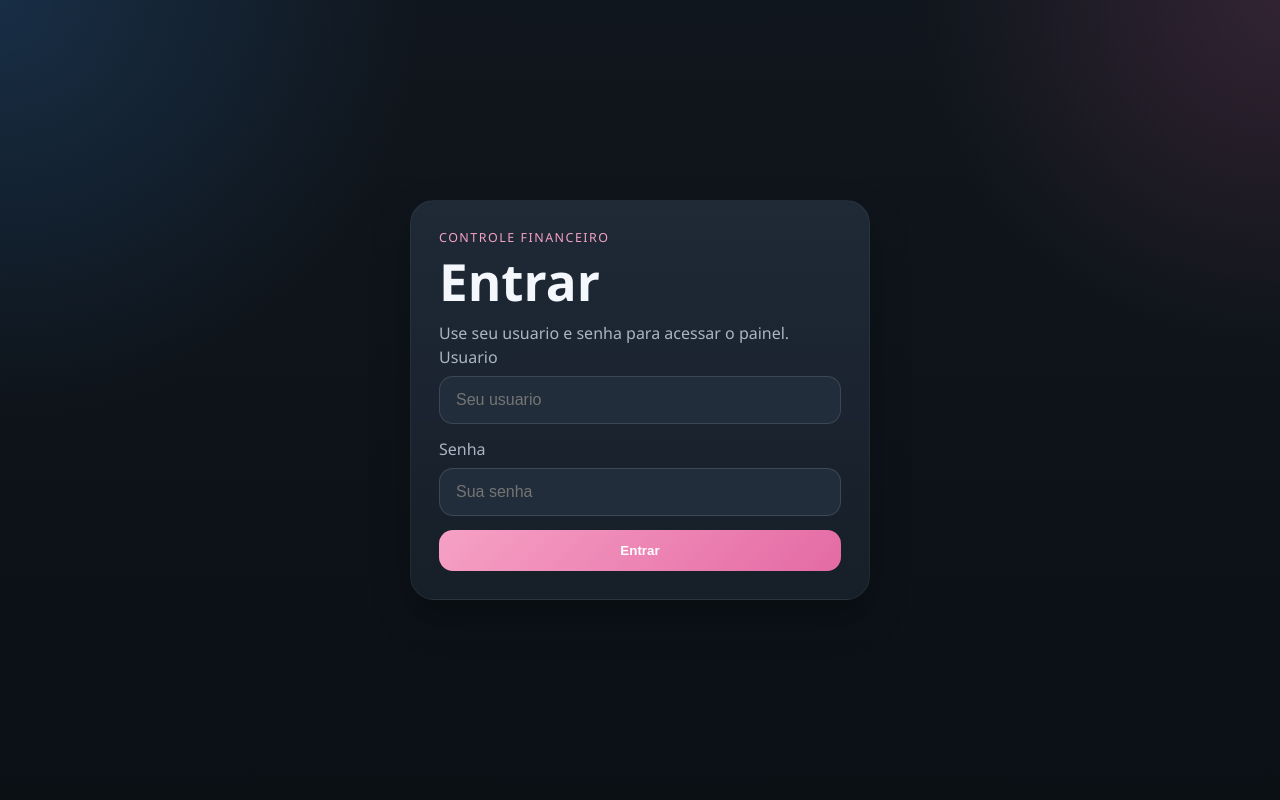
After one commit to edypinho1997-rgb/controle-financeiro, a Flask app: page /login in a window 1280 px wide. The commit adds this page. Run offline with Flask 3, Linux system fonts and the light colour scheme; data that the repository does not hold is empty.

Commit message:
Add simple login protection

```diff
--- a/app_web.py
+++ b/app_web.py
@@ -3,12 +3,14 @@ import os
 import sqlite3
 from pathlib import Path
 
-from flask import Flask, g, redirect, render_template, request, url_for
+from flask import Flask, flash, g, redirect, render_template, request, session, url_for
 
 
 BASE_DIR = Path(__file__).resolve().parent
 JSON_PATH = BASE_DIR / "dados.json"
 DATABASE_PATH = Path(os.environ.get("DATABASE_PATH", BASE_DIR / "financeiro_web.db"))
+LOGIN_USER = os.environ.get("LOGIN_USER", "edypinheiro")
+LOGIN_PASSWORD = os.environ.get("LOGIN_PASSWORD", "controle123")
 
 TIPOS = {
     "entrada": "Entrada",
@@ -18,6 +20,7 @@ TIPOS = {
 
 
 app = Flask(__name__)
+app.secret_key = os.environ.get("SECRET_KEY", "controle-financeiro-secret")
 
 
 def formatar_real(valor):
@@ -117,6 +120,13 @@ def preparar_banco():
     init_db()
     importar_json_se_necessario()
 
+    rotas_livres = {"login", "static"}
+    if request.endpoint in rotas_livres:
+        return
+
+    if not session.get("autenticado"):
+        return redirect(url_for("login"))
+
 
 def buscar_lancamentos():
     db = get_db()
@@ -168,6 +178,30 @@ def redirecionar_para(secao=None):
 @app.context_processor
 def inject_helpers():
     return {"formatar_real": formatar_real, "TIPOS": TIPOS}
+
+
+@app.route("/login", methods=["GET", "POST"])
+def login():
+    if session.get("autenticado"):
+        return redirect(url_for("index"))
+
+    if request.method == "POST":
+        usuario = request.form.get("usuario", "").strip()
+        senha = request.form.get("senha", "")
+
+        if usuario == LOGIN_USER and senha == LOGIN_PASSWORD:
+            session["autenticado"] = True
+            return redirect(url_for("index"))
+
+        flash("Usuario ou senha invalidos.")
+
+    return render_template("login.html")
+
+
+@app.post("/logout")
+def logout():
+    session.clear()
+    return redirect(url_for("login"))
 
 
 @app.get("/")
--- a/static/styles.css
+++ b/static/styles.css
@@ -25,6 +25,10 @@ body {
         radial-gradient(circle at top left, rgba(61, 156, 255, 0.18), transparent 28%),
         radial-gradient(circle at top right, rgba(228, 106, 164, 0.16), transparent 24%),
         linear-gradient(180deg, #10161d 0%, #0b1015 100%);
+}
+
+.login-body {
+    min-height: 100vh;
 }
 
 .page {
@@ -86,6 +90,10 @@ h1 {
     flex-direction: column;
     justify-content: center;
     gap: 10px;
+}
+
+.logout-form {
+    align-self: flex-end;
 }
 
 .saldo-card span,
@@ -287,6 +295,31 @@ input:focus {
     background: rgba(255, 255, 255, 0.03);
 }
 
+.login-shell {
+    min-height: 100vh;
+    display: grid;
+    place-items: center;
+    padding: 24px;
+}
+
+.login-card {
+    width: min(100%, 460px);
+    padding: 28px;
+    background: linear-gradient(180deg, rgba(32, 43, 56, 0.94), rgba(23, 31, 41, 0.98));
+    border: 1px solid rgba(255, 255, 255, 0.05);
+    border-radius: var(--radius);
+    box-shadow: var(--shadow);
+}
+
+.alert {
+    margin: 16px 0;
+    padding: 14px 16px;
+    border-radius: 14px;
+    background: rgba(255, 92, 115, 0.12);
+    border: 1px solid rgba(255, 92, 115, 0.22);
+    color: #ffd3da;
+}
+
 @media (max-width: 980px) {
     .hero,
     .summary-grid,
--- a/templates/index.html
+++ b/templates/index.html
@@ -15,6 +15,9 @@
                 <p class="hero-copy">Acompanhe entradas, saídas, investimentos e a lista da Maria Cecilia no navegador.</p>
             </div>
             <div class="saldo-card">
+                <form method="post" action="{{ url_for('logout') }}" class="logout-form">
+                    <button type="submit" class="btn danger slim">Sair</button>
+                </form>
                 <span>Saldo atual</span>
                 <strong>{{ formatar_real(resumo.saldo) }}</strong>
                 <small>Entrada {{ formatar_real(resumo.entrada) }} | Saída {{ formatar_real(resumo.saida) }} | Invest. {{ formatar_real(resumo.investimento) }}</small>
--- /dev/null
+++ b/templates/login.html
@@ -0,0 +1,40 @@
+<!doctype html>
+<html lang="pt-BR">
+<head>
+    <meta charset="utf-8">
+    <meta name="viewport" content="width=device-width, initial-scale=1">
+    <title>Login | Controle Financeiro</title>
+    <link rel="stylesheet" href="{{ url_for('static', filename='styles.css') }}">
+</head>
+<body class="login-body">
+    <main class="login-shell">
+        <section class="login-card">
+            <p class="eyebrow">Controle Financeiro</p>
+            <h1>Entrar</h1>
+            <p class="hero-copy">Use seu usuario e senha para acessar o painel.</p>
+
+            {% with mensagens = get_flashed_messages() %}
+                {% if mensagens %}
+                    <div class="alert">
+                        {% for mensagem in mensagens %}
+                            <p>{{ mensagem }}</p>
+                        {% endfor %}
+                    </div>
+                {% endif %}
+            {% endwith %}
+
+            <form method="post" class="stack-form">
+                <label>
+                    <span>Usuario</span>
+                    <input type="text" name="usuario" placeholder="Seu usuario" required>
+                </label>
+                <label>
+                    <span>Senha</span>
+                    <input type="password" name="senha" placeholder="Sua senha" required>
+                </label>
+                <button type="submit" class="btn maria-btn">Entrar</button>
+            </form>
+        </section>
+    </main>
+</body>
+</html>
```
